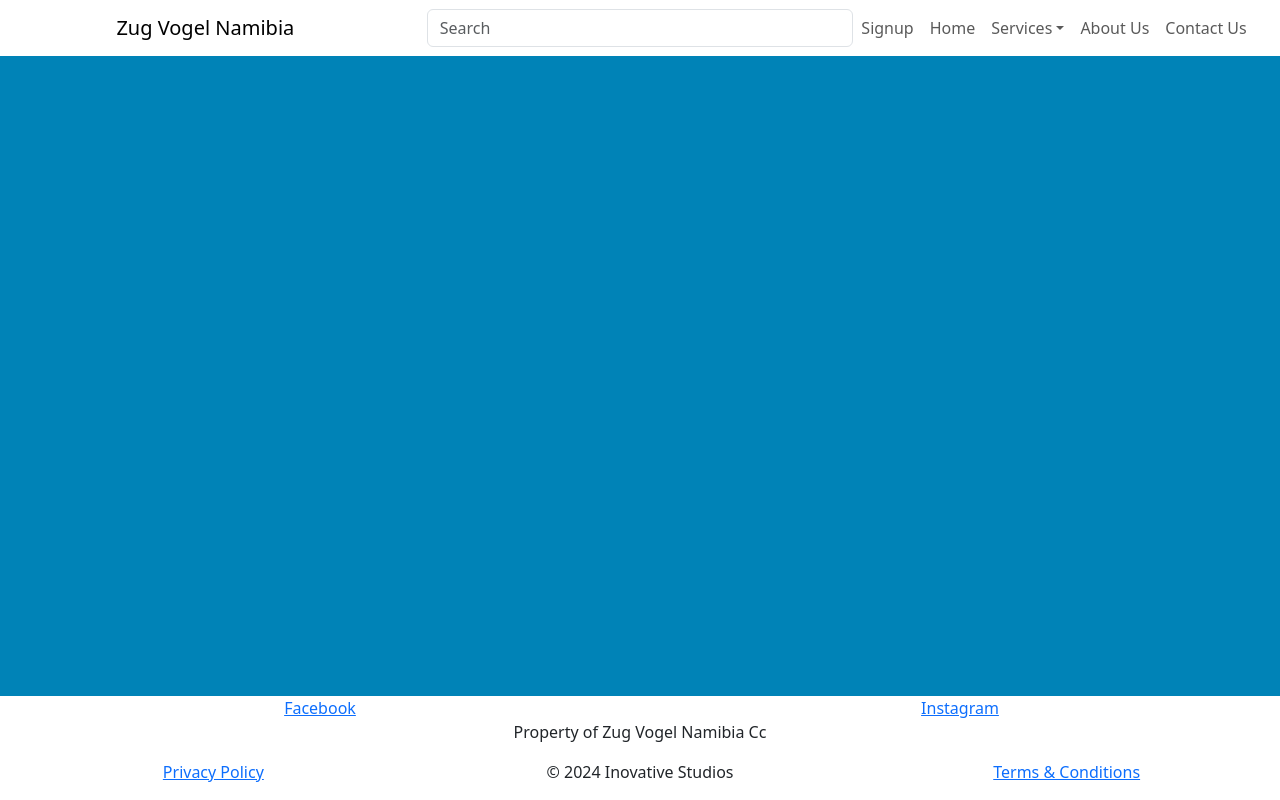
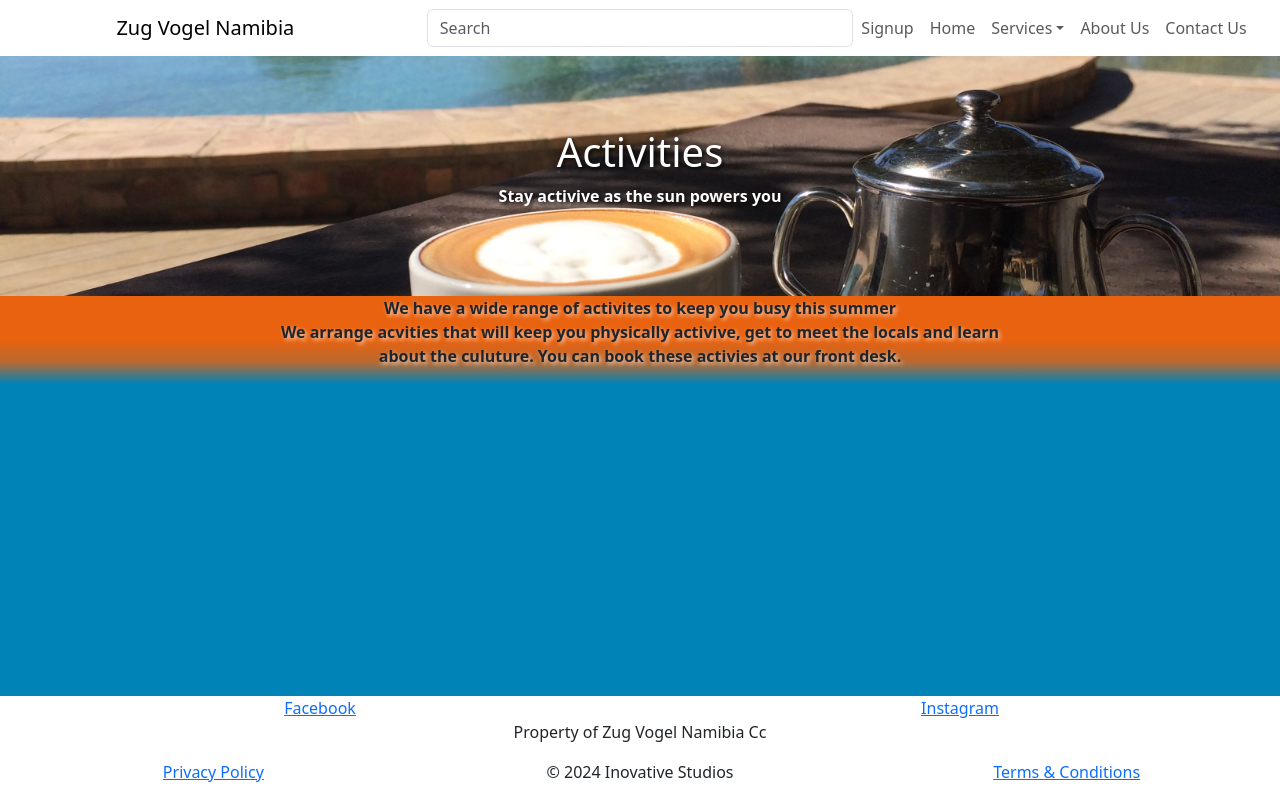
Before and after one commit to Inotila/Zug-Vogel, a React (Create React App) app in the folder frontend/: page /activities in a window 1280 px wide. Built offline with nearby package versions, Linux system fonts and the light colour scheme.

Commit message:
Added text to activites page

```diff
--- a/frontend/src/App.tsx
+++ b/frontend/src/App.tsx
@@ -4,7 +4,9 @@ import { BrowserRouter as Router, Route, Routes } from 'react-router-dom';
 import Navbar from './components/navbar/navbar';
 import Footer from './components/footer/footer';
 import HomePage from './components/home/home';
-import AccomodationPage from './components/accomdation/accomodation'; // Use PascalCase
+import AccomodationPage from './components/accomdation/accomodation';
+import ActivitiesPage from './components/activities/activities'; // Use PascalCase
+
 
 const App: React.FC = () => {
   return (
@@ -17,6 +19,8 @@ const App: React.FC = () => {
             <Route path="/" element={<HomePage />} />
             {/* AccomodationPage route */}
             <Route path="/accomodation" element={<AccomodationPage />} />
+            <Route path="/activities" element={<ActivitiesPage />} />
+
           </Routes>
         </div>
         <Footer />
--- /dev/null
+++ b/frontend/src/components/activities/activities.tsx
@@ -0,0 +1,30 @@
+import React from 'react';
+import { Link } from 'react-router-dom';
+import '../../assets/css/index.css';
+import './assets/css/activities.css';
+import yoga from './assets/images/yoga.jpg'
+
+const ActivitiesPage: React.FC = () => {
+  return (
+      <div className="container-fluid text-center">
+        <div className="row">
+          <div className="col hero-banner-container">
+            <h1>Activities</h1>
+            <p>Stay activive as the sun powers you</p>
+          </div>
+        </div>
+        <div className="row hero-text-container">
+          <div className="col">
+            <p>We have a wide range of activites to keep you busy this summer
+                <br />
+                We arrange acvities that will keep you physically activive, get to meet the locals and learn
+                <br />
+                about the culuture. You can book these activies at our front desk.
+            </p>
+          </div>
+        </div>
+      </div>
+  );
+};
+
+export default ActivitiesPage;
--- a/frontend/src/components/home/assets/css/home.css
+++ b/frontend/src/components/home/assets/css/home.css
@@ -81,8 +81,12 @@
 
 
 .home-card-row{
-background-color: #fff;
-border-radius: ;
+background: linear-gradient(
+    to bottom,
+    rgb(255, 255, 255) 0%,
+    rgba(255, 255, 255, 0.8) 75%,
+    rgba(255, 255, 255, 0) 100%)
+
 }
 
 .homepage-cards {
--- a/frontend/src/components/home/home.tsx
+++ b/frontend/src/components/home/home.tsx
@@ -37,7 +37,7 @@ const HomePage: React.FC = () => {
                   <div className="card-body d-flex flex-column">
                       <h5 className="card-title accomodation-title">Activities</h5>
                       <p className="card-text accomodation-text">Stay busy with our many activities on offer. We offer fun activities to keep you healthy and learning local skills</p>
-                      <Link to="/" className="btn btn-primary mt-auto">
+                      <Link to="/activities" className="btn btn-primary mt-auto">
                         View More Details
                       </Link>
                 </div>
```
Also changed, not shown: frontend/src/components/activities/assets/css/activities.css (added).
